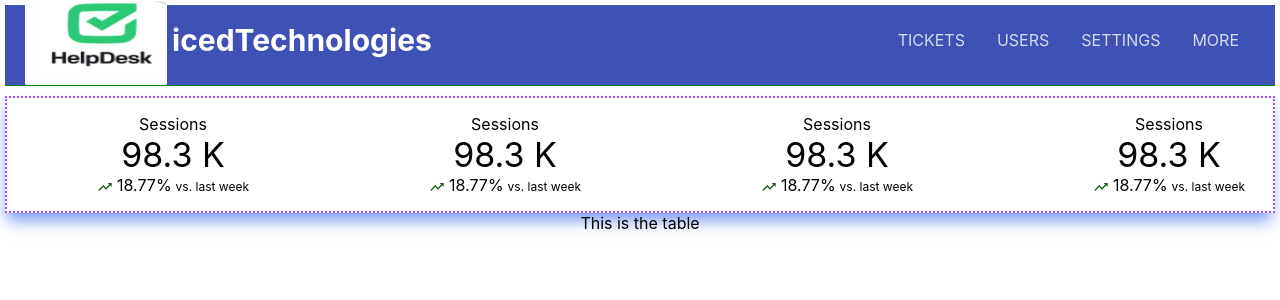
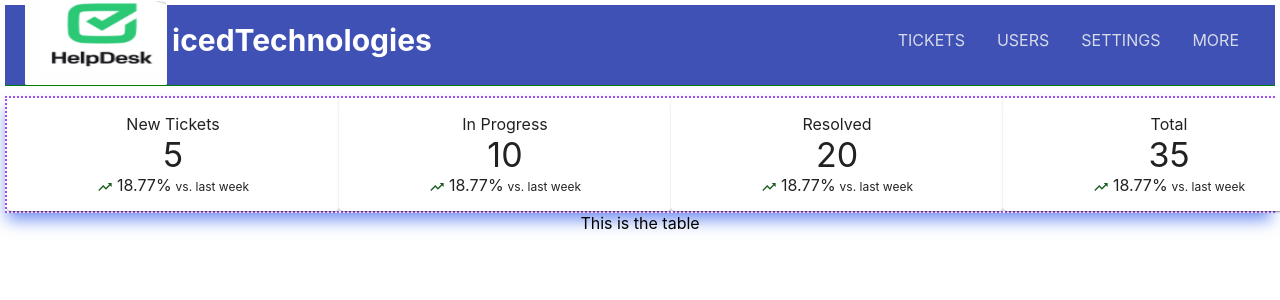
Before and after one commit to dzzirima/final_year_frontend, a React (Create React App) app: page / in a window 1280 px wide. Shown: the top 300 px of the page. Built offline with nearby package versions, Linux system fonts and the light colour scheme.

Commit message:
passing values to the the summaries

```diff
--- a/src/components/Summary/Summary.jsx
+++ b/src/components/Summary/Summary.jsx
@@ -1,9 +1,11 @@
 import * as React from 'react';
 import TrendingUpIcon from '@mui/icons-material/TrendingUp';
 import { Box } from '@mui/system';
+import { Paper } from '@mui/material';
 
-export default function Summary() {
+export default function Summary({name,value}) {
   return (
+    <Paper>
     <Box
       sx={{
         bgcolor: 'background.paper',
@@ -13,9 +15,9 @@ export default function Summary() {
         minWidth: 300,
       }}
     >
-      <Box sx={{ color: 'text.secondary' }}>Sessions</Box>
+      <Box sx={{ color: 'text.secondary' }}>{name}</Box>
       <Box sx={{ color: 'text.primary', fontSize: 34, fontWeight: 'medium' }}>
-        98.3 K
+        {value}
       </Box>
       <TrendingUpIcon
         sx={{ color: 'success.dark', fontSize: 16, verticalAlign: 'sub' }}
@@ -34,5 +36,6 @@ export default function Summary() {
         vs. last week
       </Box>
     </Box>
+    </Paper>
   );
 }
--- a/src/pages/Dashboard/DashBoard.jsx
+++ b/src/pages/Dashboard/DashBoard.jsx
@@ -7,10 +7,10 @@ const DashBoard = () => {
     return (
         <div className = "mainDashBoard">
             <div className="mainSummaryContainer">
-            <Summary/>
-            <Summary/>
-            <Summary/>
-            <Summary/>
+            <Summary name = "New Tickets" value ={5} />
+            <Summary name = "In Progress"  value = {10}/>
+            <Summary name= "Resolved" value = {20}/>
+            <Summary name = "Total" value = {35}/>
             </div>
             <div className="tableDiv"> This is the table </div>
 
```
Also changed, not shown: src/pages/Dashboard/index.css (+5 -6 lines).
